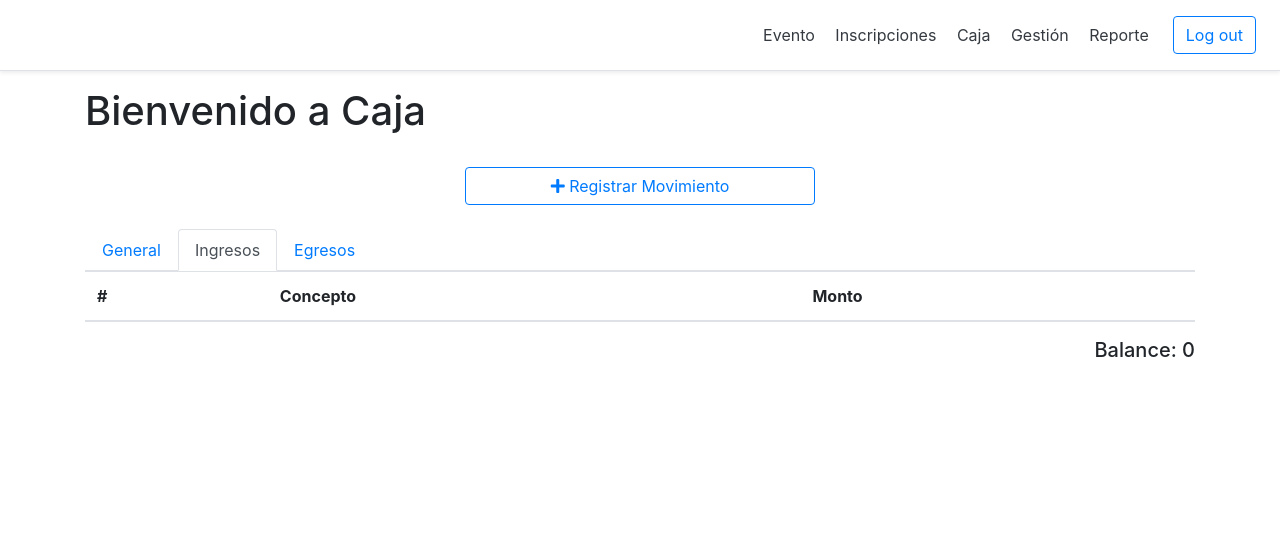
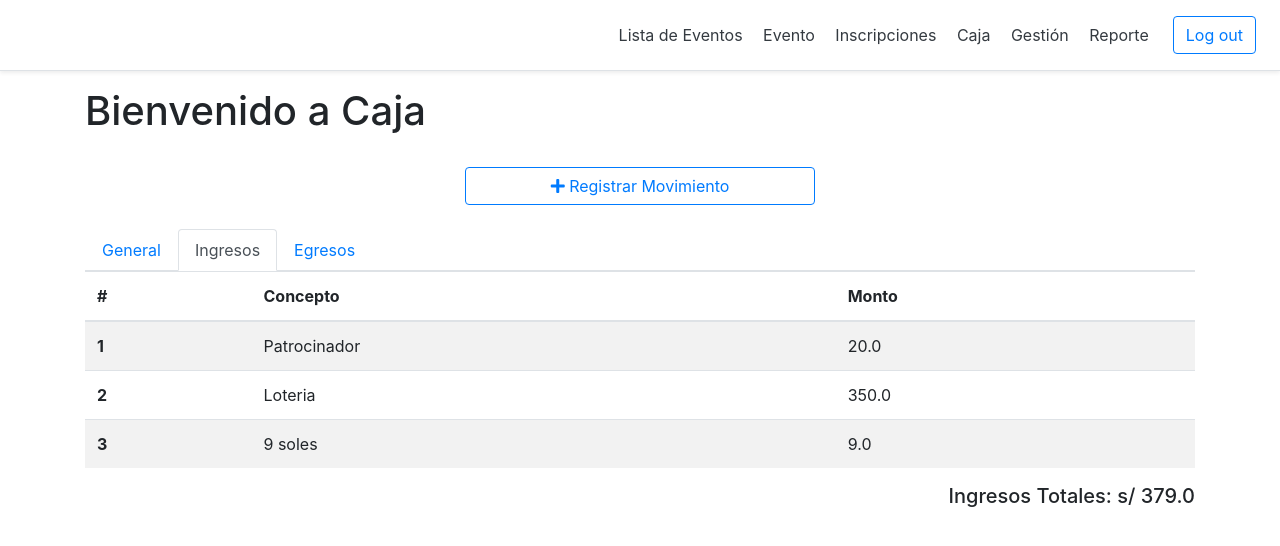
Before and after one commit to Verborrea/sistema-gestor-eventos, a Flask app: page /movimiento in a window 1280 px wide, after a click on "Ingresos". Shown: the top 546 px of the page. Run offline with Flask 2, Linux system fonts and the light colour scheme; a user stored in the database is signed in; data comes from the database, SQL or seed files in the repository; data that the repository does not hold is empty.

Commit message:
Fix Caja, Add Evento to navbar, Inscripciones

```diff
--- a/app.py
+++ b/app.py
@@ -20,6 +20,10 @@ def crearFecha(date, format):
 def crearFechaHora(date, hour):
     datehour = date + ' ' + hour + ':00'
     date_time_obj = datetime.strptime(datehour, '%Y-%m-%d %H:%M:%S')
+    return date_time_obj
+
+def dateFromStr(str):
+    date_time_obj = datetime.strptime(str, '%Y-%m-%d')
     return date_time_obj
 
 def breakArr(array,division):
@@ -135,6 +139,7 @@ def evento(idEvento):
 
     return render_template(
         'SCV-B10MenuEvento.html',
+        idEvento = session['idEvento'],
         estado = miEvento.estado,
         descripcion = miEvento.descripcion,
         lugar = miEvento.lugar,
@@ -279,11 +284,11 @@ def cargarEjemplos():
 
 # ============================== movimiento ============================== #
 
-@app.route('/registrarMovimiento', methods=['GET','POST'])
-def registrarMovimiento():
-    datos = [{"concepto":"Evento01","detalle":"Evento1",'monto':'05/05/21'}]
+# @app.route('/registrarMovimiento', methods=['GET','POST'])
+# def registrarMovimiento():
+#     datos = [{"concepto":"Evento01","detalle":"Evento1",'monto':'05/05/21'}]
 
-    return render_template('SCV-B0XRegistrarMovimiento.html', nombreUsuario='Joe',contenido=datos,tipoUsuario="Admin",nombreEvento="Our Point")
+#     return render_template('SCV-B0XRegistrarMovimiento.html', nombreUsuario='Joe',contenido=datos,tipoUsuario="Admin",nombreEvento="Our Point")
 
 #genera problemas al compilar (comentar route movimiento hasta que no este culminado)
 @app.route('/movimiento', methods=['GET','POST'])
@@ -308,23 +313,23 @@ def movimiento():
                 "monto":movimiento.monto
             })
             balanceIngreso += movimiento.monto
+            balanceGeneral += movimiento.monto
         else:
             numeroEgreso += 1
             egresos.append({
                 "numero":numeroEgreso,
                 "numeroRecibo":movimiento.factura,
                 "concepto":movimiento.nombre,
-                "monto":movimiento.monto,
-                "cantidad":movimiento.cantidad
+                "monto":movimiento.monto
             })
             balanceEgreso += movimiento.monto
+            balanceGeneral -= movimiento.monto
         general.append({
             "numero":numeroGeneral,
             "concepto":movimiento.nombre,
             "tipo":movimiento.tipo,
-            "monto":movimiento.monto,
+            "monto":movimiento.monto
         })
-        balanceGeneral += movimiento.monto
 
     balance={
         "general":balanceGeneral,
@@ -337,6 +342,7 @@ def movimiento():
         "egresos" : len(egresos)
     }
     return render_template('SCV-B04-B05RegistrarMovimiento.html',
+        idEvento = session['idEvento'],
         general=general,
         ingresos=ingresos,
         egresos=egresos,
@@ -862,13 +868,22 @@ def crearPaquete():
 @app.route('/gestionar_inscripcion', methods=['GET','POST'])
 def gestionar_inscripcion():
     miEvento = Evento.query.get_or_404(session['idEvento'])
-    descuento = miEvento.prcntjDscnto #numero del 1 al 100
-    #fechas del evento
+    if request.method == 'POST':
+        miEvento.fechaAprtrInscripcion = dateFromStr(request.form.get('cierrePreInscripcion'))
+        miEvento.fechaCierreInscripcion = dateFromStr(request.form.get('CierreInscripciones'))
+        miEvento.fechaLmtDscnto = dateFromStr(request.form.get('fechaLimiteDescuento'))
+        miEvento.prcntjDscnto = request.form.get('descuento')
+
+        db.session.commit()
+
+    # fechas del evento
     fecha = {
-        "Preinscripción" : miEvento.fechaPreInscripcion,
-        "Inscripciones": miEvento.fechaPreInscripcion,
-        "Descuento": descuento,
+        "Preinscripcion" : crearFecha(miEvento.fechaAprtrInscripcion,"%Y-%m-%d"),
+        "Inscripciones": crearFecha(miEvento.fechaCierreInscripcion,"%Y-%m-%d"),
+        "Descuento": crearFecha(miEvento.fechaLmtDscnto,"%Y-%m-%d")
     }
+    #numero del 1 al 100
+    descuento = miEvento.prcntjDscnto
 
     #categoriaPaquete
     misCategorias = miEvento.categorias
@@ -940,19 +955,15 @@ def gestionar_inscripcion():
 
     return render_template(
         "SCV-B09GestionarConfiguracionInscripcion.html",
-        idEvento=session['idEvento'],
-        estado=miEvento.estado,
-        nombreEvento=miEvento.nombre,
-        general=general,
-        preinscritos=preinscritos,
-        inscritos=inscritos,
+        idEvento=miEvento.id, estado=miEvento.estado, nombreEvento=miEvento.nombre,
+        general=general, preinscritos=preinscritos, inscritos=inscritos,
         len=lens,
         categoria_paquete=categoria_paquete_mtrx,
         categorias=len(listCategorias),
         paquetes=len(listPaquetes),
         paquete=listPaquetes,
         categoria=listCategorias,
-        tipoUsuario = "",
+        tipoUsuario = session['idUsuario'],
         fecha = fecha,
         descuento = descuento
     )
--- a/models.py
+++ b/models.py
@@ -103,7 +103,6 @@ class Categoria(db.Model):
 class Paquete(db.Model):
     id = db.Column(db.Integer, primary_key = True)
     nombre = db.Column(db.String(30), nullable=False)
-    monto = db.Column(db.Float, nullable = False)
     idEvento = db.Column(db.Integer, db.ForeignKey('evento.id'), nullable=False)
 
     cat_pqt = db.relationship('Categoria_Paquete', backref='paquete', lazy = True)
@@ -113,7 +112,7 @@ class Categoria_Paquete(db.Model):
     id = db.Column(db.Integer, primary_key=True)
     idCategoria = db.Column(db.Integer, db.ForeignKey('categoria.id'), nullable=False)
     idPaquete = db.Column(db.Integer, db.ForeignKey('paquete.id'), nullable=False)
-    descripcion = db.Column(db.String(150))
+    monto = db.Column(db.Float, nullable = False)
     usuarios_eventos = db.relationship('Usuario_Evento', backref='categoria_paquete', lazy = True)
 
 class Usuario_Evento(db.Model):
--- a/templates/Layout.html
+++ b/templates/Layout.html
@@ -52,7 +52,8 @@
                         {% else %}
                         <h5 class="my-0 mr-md-auto font-weight-normal" style="cursor: pointer;" onclick="window.location='{{url_for('listaEventos')}}'">{{nombreEvento}}</h5>
                         <nav class="my-2 my-md-0 mr-md-3">
-                            <a class="p-2 text-dark" href="{{ url_for('listaEventos') }}">Evento</a>
+                            <a class="p-2 text-dark" href="{{ url_for('listaEventos') }}">Lista de Eventos</a>
+                            <a class="p-2 text-dark" href="{{ url_for('evento', idEvento = idEvento) }}">Evento</a>
                             <a class="p-2 text-dark" href="{{ url_for('gestionar_inscripcion') }}">Inscripciones</a>
                             <a class="p-2 text-dark" href="{{ url_for('movimiento') }}">Caja</a>
                             <a class="p-2 text-dark" href="{{ url_for('gestionarUsuario') }}">Gestión</a>
--- a/templates/SCV-B04-B05RegistrarMovimiento.html
+++ b/templates/SCV-B04-B05RegistrarMovimiento.html
@@ -49,7 +49,7 @@
                         </tbody>
                     </table>
                     <div class="text-right">
-                        <h5>Balance: {{balance.general}}</h5>
+                        <h5>Balance: s/ {{balance.general}}</h5>
                     </div>
 
                 </div>
@@ -73,7 +73,7 @@
                         </tbody>
                     </table>
                     <div class="text-right">
-                        <h5>Balance: {{balance.ingresos}}</h5>
+                        <h5>Ingresos Totales: s/ {{balance.ingresos}}</h5>
                     </div>
                 </div>
                 <div class="tab-pane fade" id="nav-egresos" role="tabpanel" aria-labelledby="nav-egresos-tab">
@@ -83,7 +83,7 @@
                                 <th scope="col">#</th>
                                 <th scope="col">Número de recibo</th>
                                 <th scope="col">Concepto</th>
-                                <th scope="col">Cantidad</th>
+                                <th scope="col">Monto</th>
                             </tr>
                         </thead>
                         <tbody>
@@ -92,13 +92,13 @@
                                 <th scope="row">{{egresos[i].numero}}</th>
                                 <td>{{egresos[i].numeroRecibo}}</td>
                                 <td>{{egresos[i].concepto}}</td>
-                                <td>{{egresos[i].cantidad}}</td>
+                                <td>{{egresos[i].monto}}</td>
                             </tr>
                             {% endfor %}
                         </tbody>
                     </table>
                     <div class="text-right">
-                        <h5>Balance: {{balance.egresos}}</h5>
+                        <h5>Egresos Totales: s/ {{balance.egresos}}</h5>
                     </div>
                 </div>
             </div>
--- a/templates/SCV-B09GestionarConfiguracionInscripcion.html
+++ b/templates/SCV-B09GestionarConfiguracionInscripcion.html
@@ -151,7 +151,7 @@
             <div class="col">
                 <div class="form-group">
                     <label for="cierrePreInscripcion">Cierre de Preinscripción</label>
-                    <input type="date" class="form-control" id="cierrePreInscripcion" name="cierrePreInscripcion" value="{{ fecha.Preinscripción }}">
+                    <input type="date" class="form-control" id="cierrePreInscripcion" name="cierrePreInscripcion" value="{{ fecha.Preinscripcion }}">
                 </div>
             </div>
             <div class="col">
@@ -171,8 +171,8 @@
         <div class="row">
             <div class="col">
                 <div class="form-group">
-                    <label for="descuento">Descuento (en porcentaje)</label>
-                    <input type="number" min="1" max="100" class="form-control" id="descuento" name="descuento" value="{{descuento}}">
+                    <label for="descuento">Porcentaje de Descuento</label>
+                    <input type="number" min="0" max="100" class="form-control" id="descuento" name="descuento" value="{{descuento}}">
                 </div>
             </div>
 
```
Also changed, not shown: database/sge.db.
